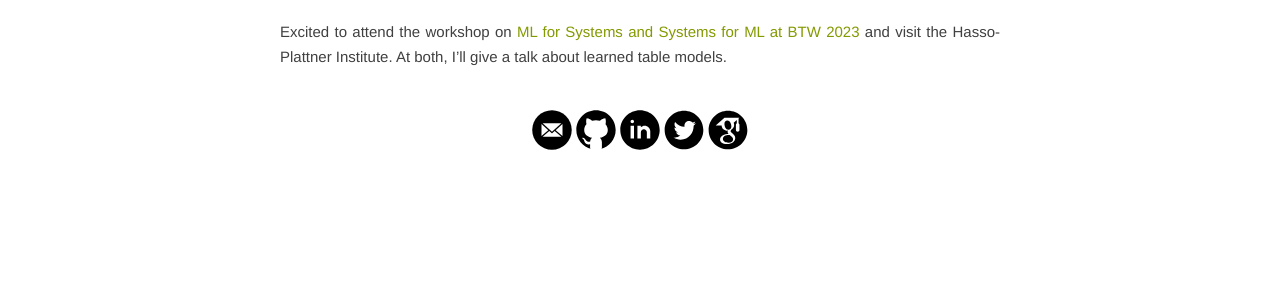
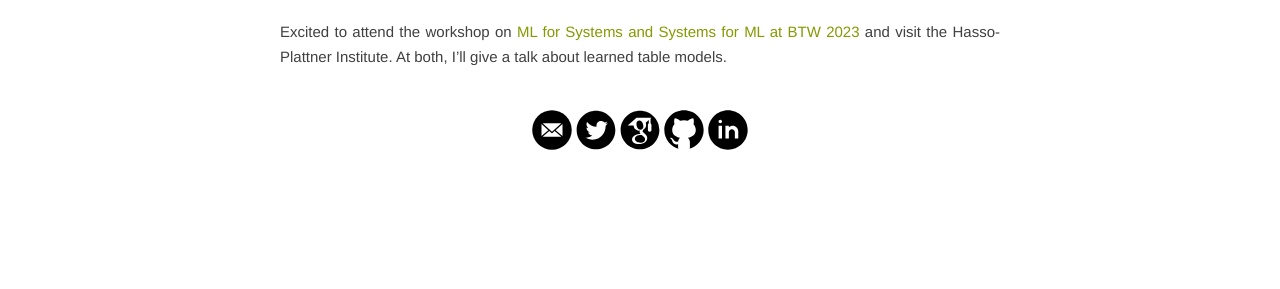
Before and after one commit to madelonhulsebos/madelonhulsebos.github.io, a Jekyll site: the page built from index.html, in a window 1280 px wide. Shown: the part 1975-2264 px from the top of the page. Built offline with Jekyll 4.4.1, drawn with Linux system fonts in a browser that asks for light colours; the list of posts is cut into pages by our own code.

Commit message:
reorder icons.

```diff
--- a/_includes/svg-icons.html
+++ b/_includes/svg-icons.html
@@ -1,15 +1,6 @@
-{% if site.footer-links.dribbble %}<a href="https://dribbble.com/{{ site.footer-links.dribbble }}" target="_blank"><i class="svg-icon dribbble"></i></a>{% endif %}
+
 {% if site.footer-links.email %}<a href="mailto:{{ site.footer-links.email }}" target="_blank"><i class="svg-icon email" target="_blank"></i></a>{% endif %}
-{% if site.footer-links.facebook %}<a href="https://www.facebook.com/{{ site.footer-links.facebook }}" target="_blank"><i class="svg-icon facebook"></i></a>{% endif %}
-{% if site.footer-links.flickr %}<a href="https://www.flickr.com/{{ site.footer-links.flickr }}" target="_blank"><i class="svg-icon flickr"></i></a>{% endif %}
+{% if site.footer-links.twitter %}<a href="https://www.twitter.com/{{ site.footer-links.twitter }}" target="_blank"><i class="svg-icon twitter"></i></a>{% endif %}
+{% if site.footer-links.googlescholar %}<a href="https://scholar.google.com/citations?user={{ site.footer-links.googlescholar }}" target="_blank"><i style="color: #000000;" class="svg-icon googlescholar"></i></a>{% endif %}
 {% if site.footer-links.github %}<a href="https://github.com/{{ site.footer-links.github }}" target="_blank"><i class="svg-icon github"></i></a>{% endif %}
-{% if site.footer-links.instagram %}<a href="https://instagram.com/{{ site.footer-links.instagram }}" target="_blank"><i class="svg-icon instagram"></i></a>{% endif %}
 {% if site.footer-links.linkedin %}<a href="https://www.linkedin.com/in/{{ site.footer-links.linkedin }}" target="_blank"><i class="svg-icon linkedin"></i></a>{% endif %}
-{% if site.footer-links.pinterest %}<a href="https://www.pinterest.com/{{ site.footer-links.pinterest }}" target="_blank"><i class="svg-icon pinterest"></i></a>{% endif %}
-{% if site.footer-links.rss %}<a href="{{ site.baseurl }}/feed.xml"><i class="svg-icon rss" target="_blank"></i></a>{% endif %}
-{% if site.footer-links.twitter %}<a href="https://www.twitter.com/{{ site.footer-links.twitter }}" target="_blank"><i class="svg-icon twitter"></i></a>{% endif %}
-{% if site.footer-links.stackoverflow %}<a href="http://stackoverflow.com/{{ site.footer-links.stackoverflow }}" target="_blank"><i class="svg-icon stackoverflow"></i></a>{% endif %}
-{% if site.footer-links.youtube %}<a href="https://youtube.com/{{ site.footer-links.youtube }}" target="_blank"><i class="svg-icon youtube"></i></a>{% endif %}
-{% if site.footer-links.googleplus %}<a href="https://plus.google.com/{{ site.footer-links.googleplus }}" target="_blank"><i class="svg-icon googleplus"></i></a>{% endif %}
-{% if site.footer-links.playconsole %}<a href="https://play.google.com/store/apps/dev?id={{ site.footer-links.playconsole }}" target="_blank"><i class="svg-icon playconsole"></i></a>{% endif %}
-{% if site.footer-links.googlescholar %}<a href="https://scholar.google.com/citations?user={{ site.footer-links.googlescholar }}" target="_blank"><i style="color: #000000;" class="svg-icon googlescholar"></i></a>{% endif %}
```
